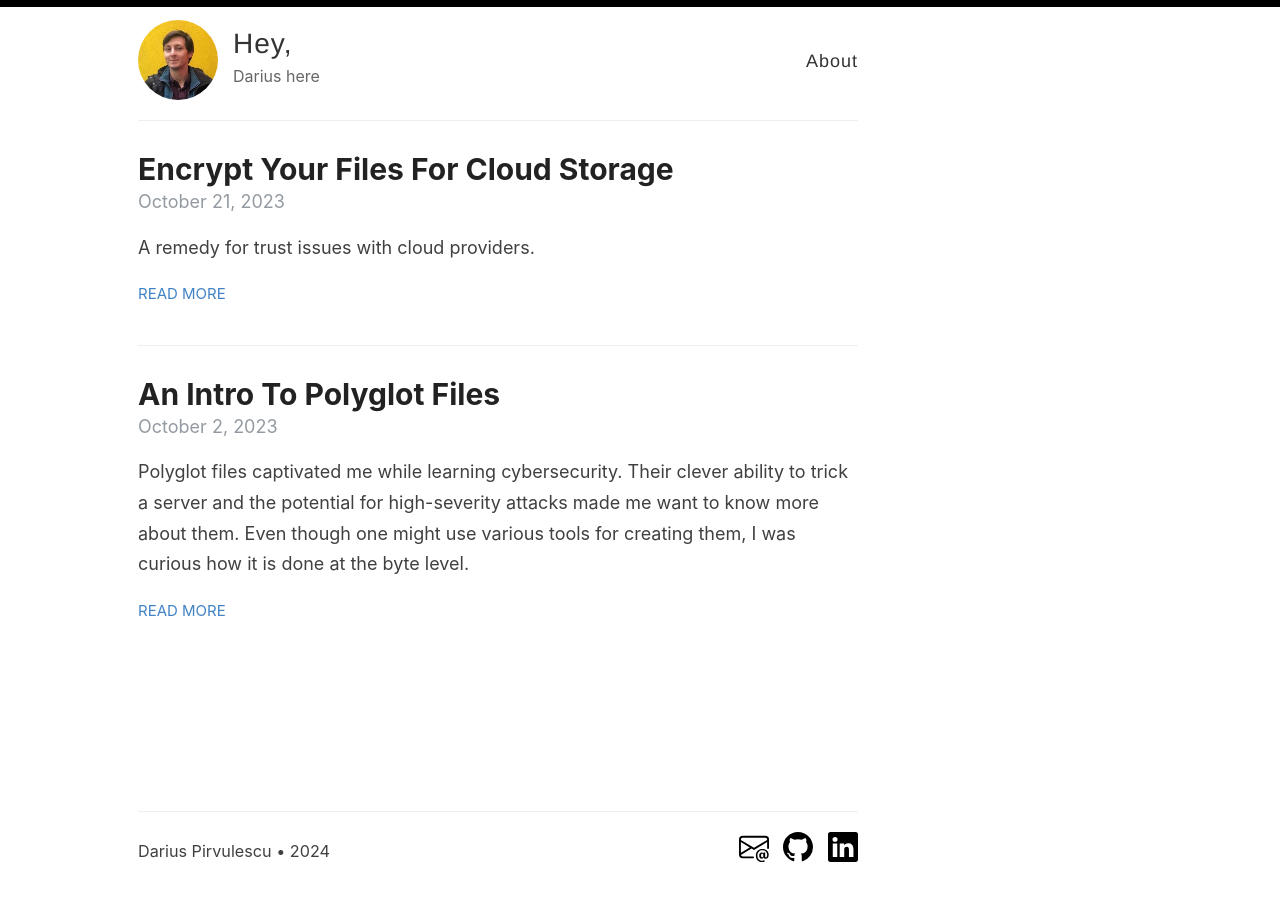
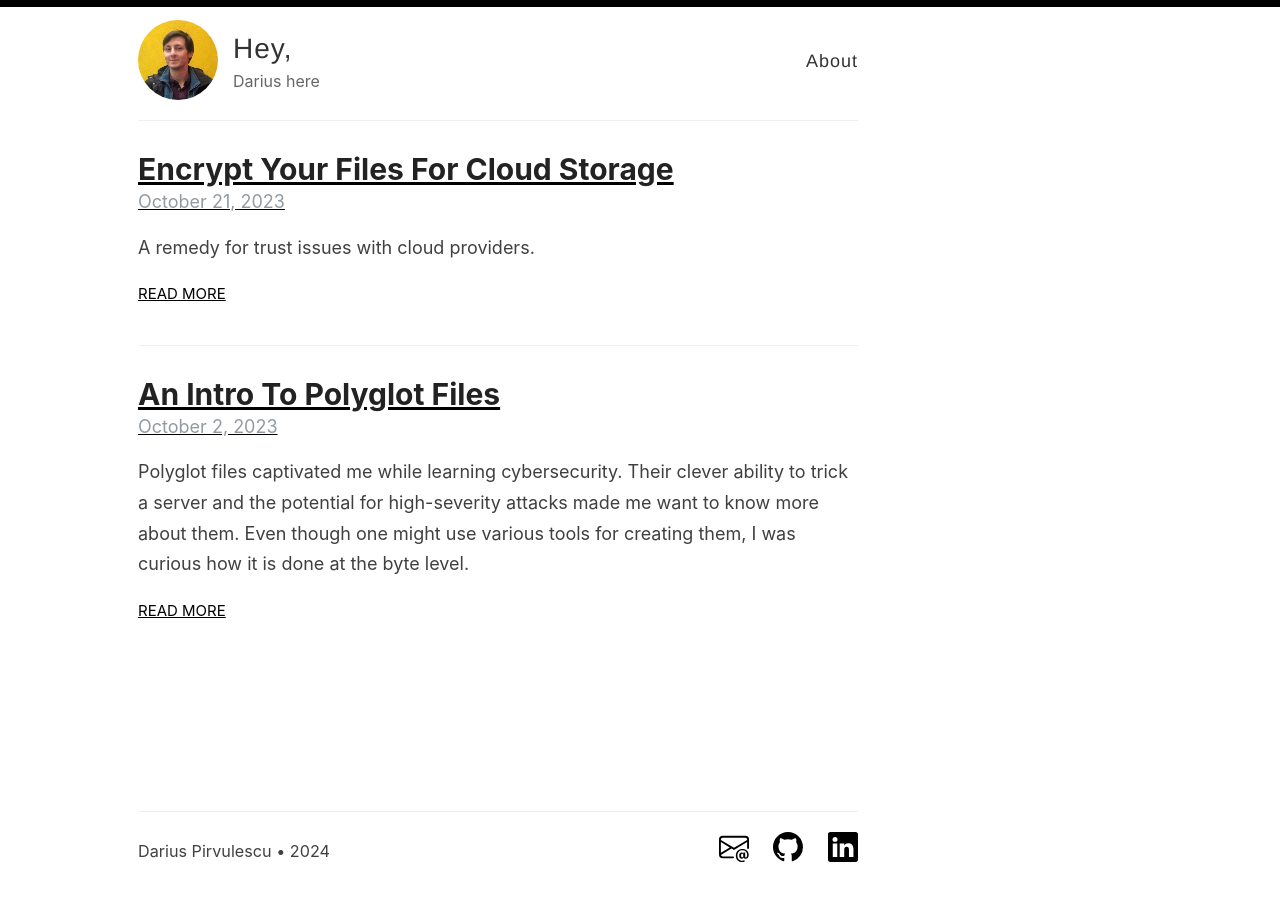
Before and after one commit to panacotar/blog, a Jekyll site: the page built from index.html, in a window 1280 px wide. Built offline with Jekyll 4.4.1, drawn with Linux system fonts in a browser that asks for light colours; the list of posts is cut into pages by our own code.

Commit message:
Change ahref style

```diff
--- a/assets/style.scss
+++ b/assets/style.scss
@@ -159,26 +159,9 @@ blockquote {
 
 a {
   color: $blue;
-  text-decoration: none;
+  color: #000;
+  text-decoration: underline;
 	cursor: pointer;
-  &:hover, &:active {
-    color: $blue;
-  }
-
-  &.reversefootnote {
-    content: "\2B0F";
-
-    visibility: hidden;
-    position: relative;
-
-    &:after {
-      visibility: visible;
-      position: absolute;
-      top: -6px;
-      left: 0;
-      content: "\21A5";
-    }
-  }
 }
 
 // Footnotes component
@@ -268,6 +251,19 @@ p > img {
 
 .wrapper-masthead {
   margin-bottom: 25px;
+
+  a {
+    color: $darkGray;
+    text-align: right;
+    font-weight: 300;
+    letter-spacing: 1px;
+    text-decoration: none;
+    // text-decoration: underline;
+
+    &:hover, &:active {
+      text-decoration: underline;
+    }
+  }
 }
 
 .masthead {
@@ -309,6 +305,7 @@ p > img {
 
   @include tablet {
     float: left;
+    margin: 5px 0;
   }
 }
 
@@ -350,18 +347,7 @@ nav {
     margin-top: 26px;
   }
 
-  a {
-    margin: 0;
-    color: $blue;
-    text-align: right;
-    font-weight: 300;
-    letter-spacing: 1px;
 
-    @include tablet {
-      margin-left: 20px;
-      color: $darkGray;
-    }
-  }
 }
 
 //
@@ -439,7 +425,7 @@ footer {
     margin: 0 25px;
 
     @include tablet {
-      margin: 0 0 0 10px;
+      margin: 0 0 0 20px;
     }
   }
 }
```
